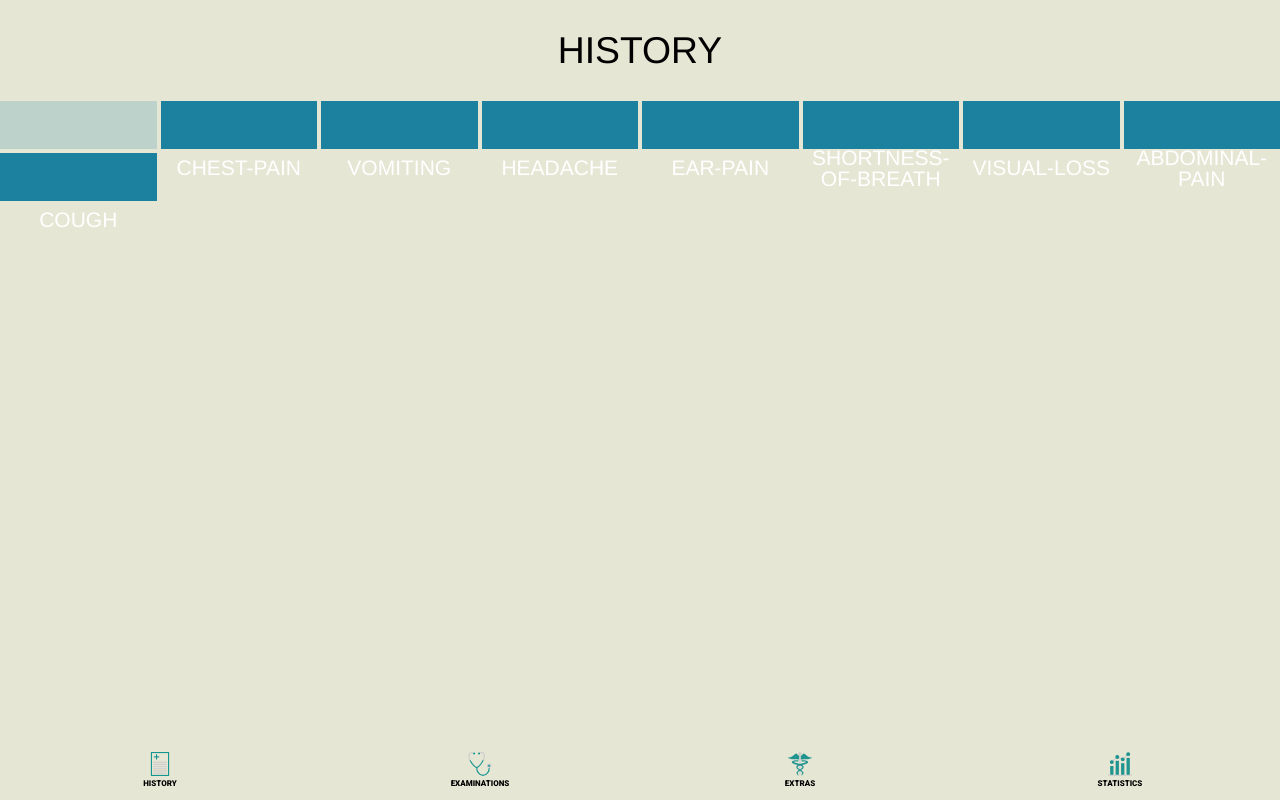
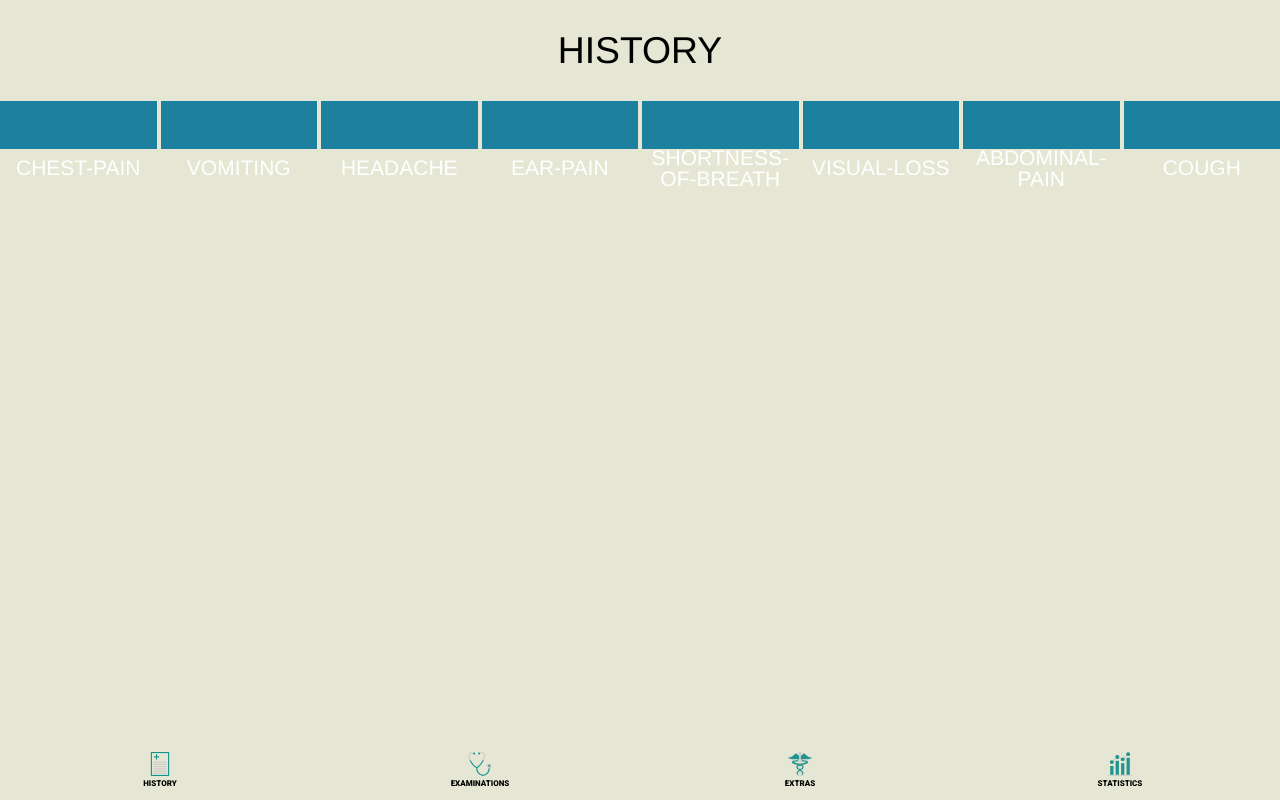
Before and after one commit to fac-14/OSCEBossKey, a React (Vite) app: page /history in a window 1280 px wide. Built offline with nearby package versions, Linux system fonts and the light colour scheme; a web font is replaced by a local one.

Commit message:
remove AddNewStation from History component

```diff
--- a/src/components/History.js
+++ b/src/components/History.js
@@ -27,11 +27,8 @@ class History extends React.Component {
     );
     return (
       <React.Fragment>
-        <ExamName exam="history" />
-        <div id="history-station-list">
-          <AddNewStation />
-          {stationElements}
-        </div>
+        <ExamName exam={"history"} />
+        <div id="history-station-list">{stationElements}</div>
         <Navbar />
       </React.Fragment>
     );
```
